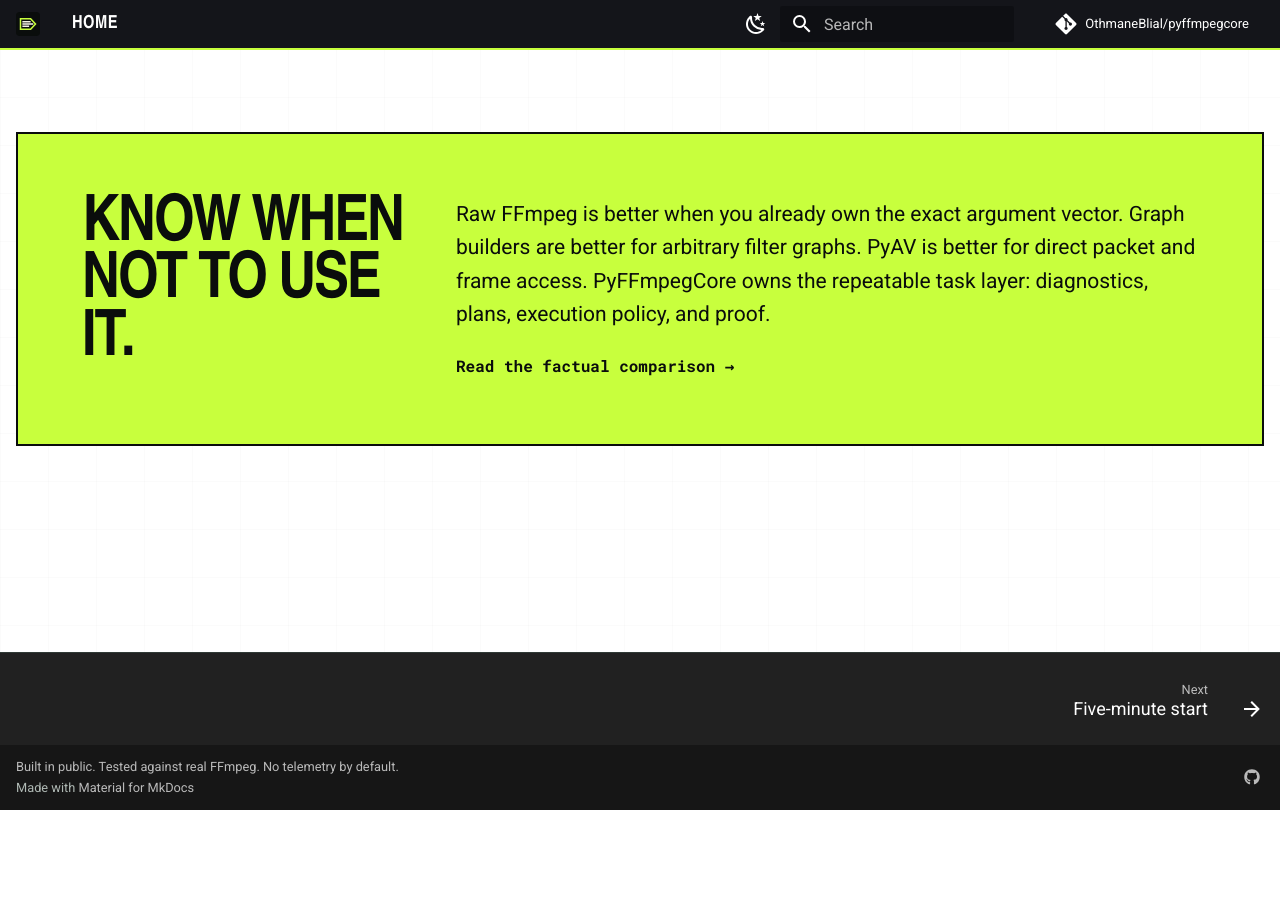
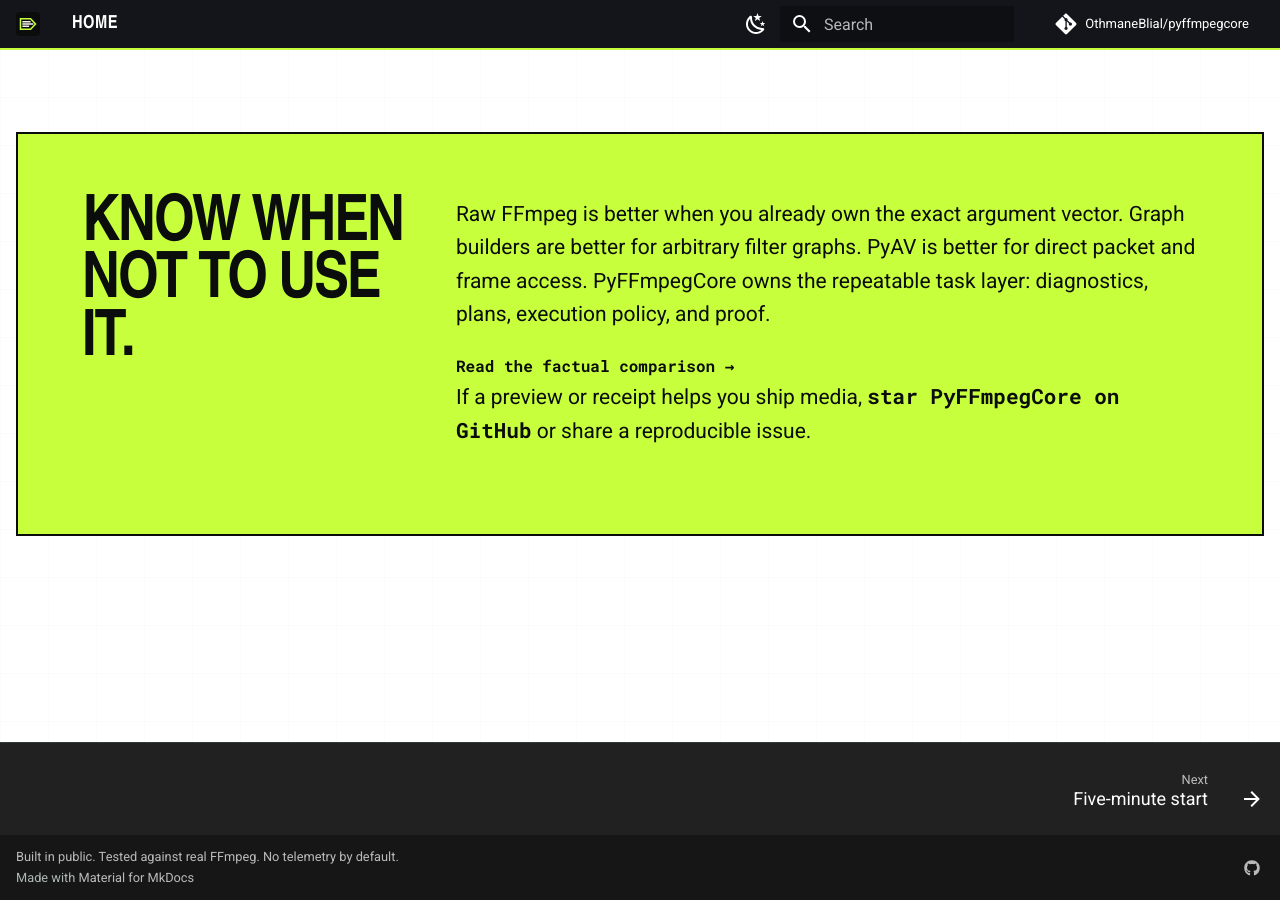
Before and after one commit to OthmaneBlial/pyffmpegcore, an MkDocs documentation site: the page built from docs/index.md, in a window 1280 px wide and 900 px high, scrolled down 3889 px. Built offline with MkDocs 1.6.1 and Material for MkDocs 9.7.7, drawn with Linux system fonts in a browser that asks for light colours; comment, search, counter and statistics services are not loaded; before the commit the page ends 4699 px from its top, so only the background shows below that.

Commit message:
docs(site): improve star path and search summary

```diff
--- a/docs/index.md
+++ b/docs/index.md
@@ -171,6 +171,7 @@
           diagnostics, plans, execution policy, and proof.
         </p>
         <a href="comparison/">Read the factual comparison →</a>
+        <p>If a preview or receipt helps you ship media, <a href="https://github.com/OthmaneBlial/pyffmpegcore">star PyFFmpegCore on GitHub</a> or share a reproducible issue.</p>
       </div>
     </div>
   </section>
--- a/mkdocs.yml
+++ b/mkdocs.yml
@@ -1,5 +1,5 @@
 site_name: PyFFmpegCore
-site_description: The safe, explainable FFmpeg task runner for the terminal, Python, and CI
+site_description: Preview FFmpeg plans, run local media workflows, and verify results from Python or the terminal.
 site_url: https://othmaneblial.github.io/pyffmpegcore/
 repo_url: https://github.com/OthmaneBlial/pyffmpegcore
 repo_name: OthmaneBlial/pyffmpegcore
```
